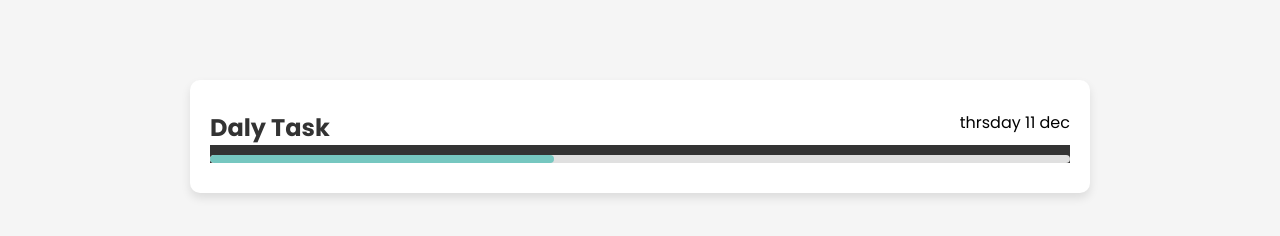
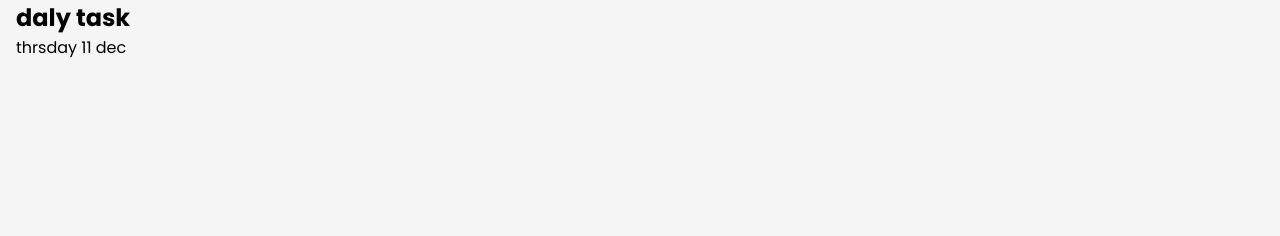
Before and after one commit to codezenashish/JavaScript-projects-2025, a plain HTML site: page 05-todo-app/index.html in a window 1280 px wide. Drawn offline with Linux system fonts and the light colour scheme.

Commit message:
refactor: remove unused CSS styles from Todo application

```diff
--- a/05-todo-app/style.css
+++ b/05-todo-app/style.css
@@ -11,45 +11,3 @@ body {
   background: #f5f5f5;
   padding: 0px 16px;
 }
-
-.main-section {
-  width: 100%;
-  max-width: 900px;
-  background: #fff;
-  margin: 80px auto;
-  padding: 30px 20px;
-  border-radius: 10px;
-  box-shadow: 0 5px 10px rgba(0, 0, 0, 0.1);
-}
-
-.header-section div {
-  display: flex;
-  justify-content: space-between;
-}
-.header-section div h2 {
-  font-size: 24px;
-  color: #333;
-  text-transform: capitalize;
-}
-
-.progress-container{
-    background-color: #333;
-
-}
-
-.progress-bar{
-    width: 100%;
-    height: 8px;
-    background: #e0e0e0;
-    border-radius: 5px;
-    margin-top: 10px;
-    overflow: hidden;
-}
-
-.progress-fill{
-    height: 100%;
-    width: 40%;
-    background: #76c7c0;
-    border-radius: 5px;
-    transition: width 0.3s ease-in-out;
-}
```
